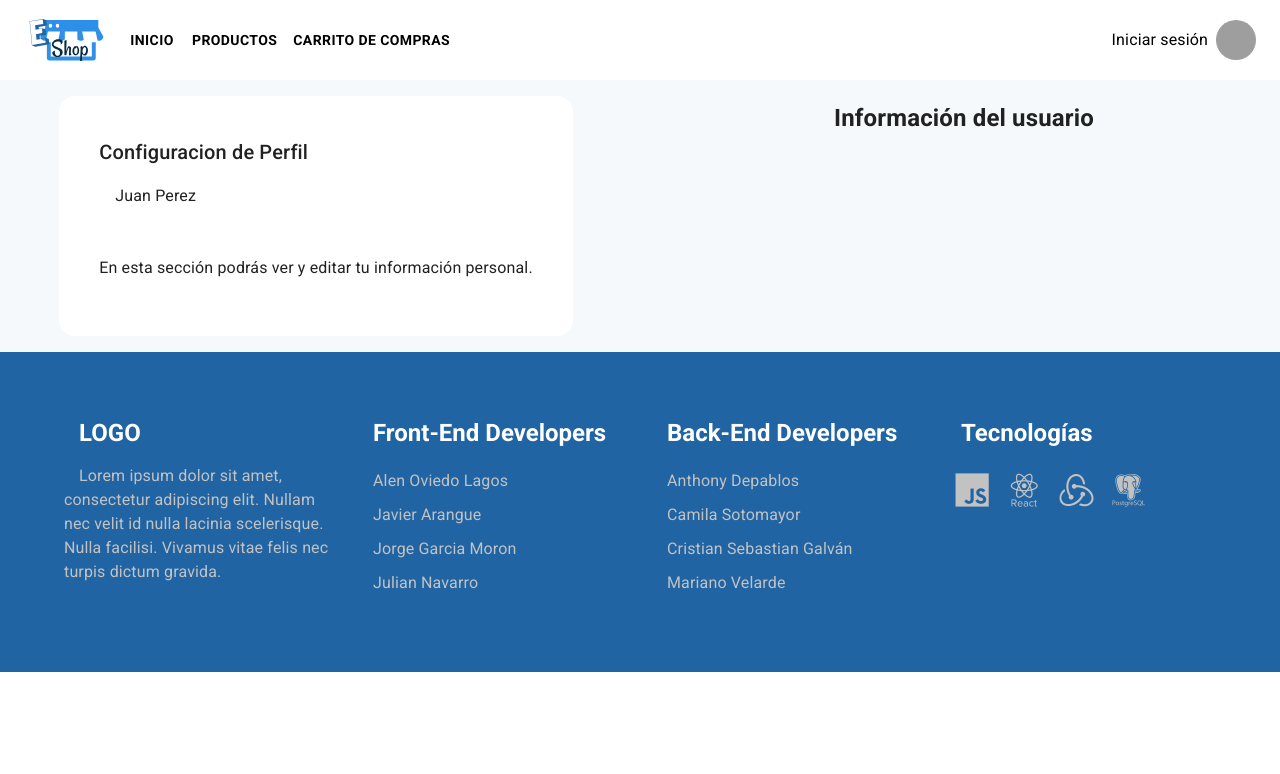
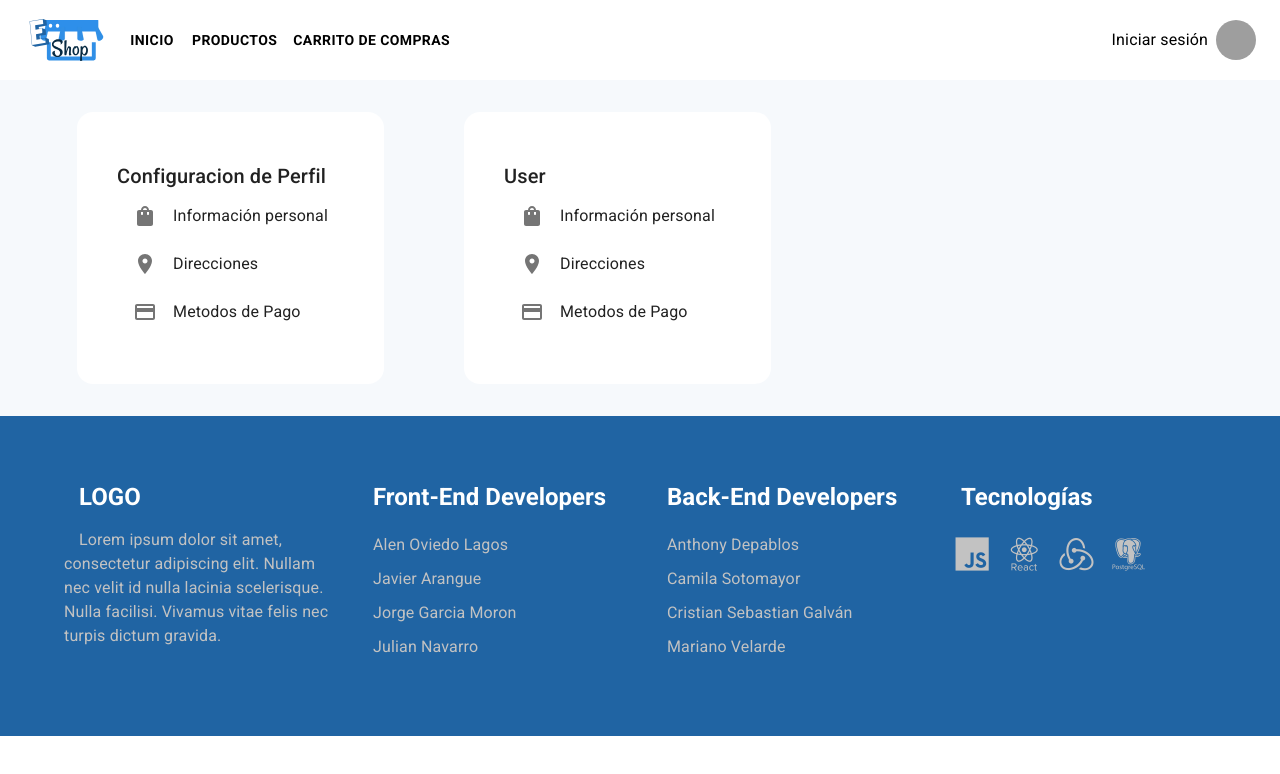
Before and after one commit to jerickgm89/ecommerce_frontend, a React (Vite) app: page /user in a window 1280 px wide. Shown: the top 774 px of the page. Built offline with nearby package versions, Linux system fonts and the light colour scheme; grey boxes are pictures that could not be loaded.

Commit message:
Feat: Avance con el diseño del userPanel

```diff
--- a/src/components/navBar/NavBar.jsx
+++ b/src/components/navBar/NavBar.jsx
@@ -43,7 +43,6 @@ export const NavBar = () => {
 
                     <Box
                         component="img"
-                        noWrap
                         alt="logo"
                         href="#app-bar-with-responsive-menu"
                         sx={{
--- a/src/router/AppRouter.jsx
+++ b/src/router/AppRouter.jsx
@@ -23,10 +23,10 @@ export const AppRouter = () => {
           <Route path="/auth/*" element={ <AuthRoutes /> }/>
 
           {/* Admin */}
-          <Route path="/admin" element={ <AdminRoutes /> }/>
+          <Route path="/admin/*" element={ <AdminRoutes /> }/>
 
           {/* User */}
-          <Route path="/user" element={ <UserRoutes /> }/>
+          <Route path="/user/*" element={ <UserRoutes /> }/>
 
       </Routes>
     </div>
--- a/src/theme/themeEcommerce.js
+++ b/src/theme/themeEcommerce.js
@@ -14,7 +14,7 @@ export const themeEcommerce = createTheme({
         },
         icon: {
             main: '#ffff',
-        },
+        }
     },
     components: {
         MuiDrawer: {
--- /dev/null
+++ b/src/userPanel/components/SideBarUser.jsx
@@ -0,0 +1,53 @@
+import { Box, Grid, List, ListItemButton, ListItemIcon, ListItemText, Typography } from "@mui/material"
+import {
+  ShoppingBag as ShoppingBagIcon,
+  Place as PlaceIcon,
+  Payment as PaymentIcon
+} from "@mui/icons-material"
+
+export const SideBarUser = () => {
+  return (
+    <Grid
+      item
+      xs={6}
+      md={4}
+      sx={{display: 'flex', justifyContent: 'right'}}
+    >
+      <Box
+        sx={{
+          display: 'flex',
+          flexDirection: 'column',
+          gap: 2,
+          m: 4,
+          p: 5,
+          borderRadius: 4,
+          backgroundColor: '#fff'
+        }}
+      >
+        <List component="div">
+          <Typography variant="h6">Configuracion de Perfil</Typography>
+          <ListItemButton>
+            <ListItemIcon>
+              <ShoppingBagIcon />
+            </ListItemIcon>
+            <ListItemText primary="Información personal" />
+          </ListItemButton>
+
+          <ListItemButton>
+            <ListItemIcon>
+              <PlaceIcon />
+            </ListItemIcon>
+            <ListItemText primary="Direcciones" />
+          </ListItemButton>
+
+          <ListItemButton>
+            <ListItemIcon>
+              <PaymentIcon />
+            </ListItemIcon>
+            <ListItemText primary="Metodos de Pago" />
+          </ListItemButton>
+        </List>
+      </Box>
+    </Grid>
+  )
+}
--- /dev/null
+++ b/src/userPanel/components/UserInfo.jsx
@@ -0,0 +1,60 @@
+import { Box, Grid, List, ListItemButton, ListItemIcon, ListItemText, Typography } from "@mui/material"
+import {
+  ShoppingBag as ShoppingBagIcon,
+  Place as PlaceIcon,
+  Payment as PaymentIcon
+} from "@mui/icons-material"
+import { useAuth0 } from "@auth0/auth0-react"
+
+
+export const UserInfo = () => {
+
+  const { user, isAuthenticated, isLoading } = useAuth0();
+  return (
+   <>
+
+    <Grid
+      item
+      xs={6}
+      md={8}
+      sx={{display: 'flex', justifyContent: 'left'}}
+    >
+      <Box
+        sx={{
+          display: 'flex',
+          flexDirection: 'column',
+          gap: 2,
+          m: 4,
+          p: 5,
+          borderRadius: 4,
+          backgroundColor: '#fff'
+        }}
+      >
+        <List component="div">
+          <Typography variant="h6">User</Typography>
+          <ListItemButton>
+            <ListItemIcon>
+              <ShoppingBagIcon />
+            </ListItemIcon>
+            <ListItemText primary="Información personal" />
+          </ListItemButton>
+
+          <ListItemButton>
+            <ListItemIcon>
+              <PlaceIcon />
+            </ListItemIcon>
+            <ListItemText primary="Direcciones" />
+          </ListItemButton>
+
+          <ListItemButton>
+            <ListItemIcon>
+              <PaymentIcon />
+            </ListItemIcon>
+            <ListItemText primary="Metodos de Pago" />
+          </ListItemButton>
+        </List>
+      </Box>
+    </Grid>
+   </>
+  )
+}
--- /dev/null
+++ b/src/userPanel/components/index.js
@@ -0,0 +1,2 @@
+export * from './SideBarUser.jsx'
+export * from './UserInfo.jsx'
--- a/src/userPanel/pages/UserPanel.jsx
+++ b/src/userPanel/pages/UserPanel.jsx
@@ -1,45 +1,14 @@
-import { Box, Grid, Typography } from "@mui/material"
+import { Grid } from "@mui/material"
+
 import { UserLayout } from "../layout/"
+import { SideBarUser, UserInfo } from "../components"
 
 export const UserPanel = () => {
   return (
     <UserLayout>
       <Grid container spacing={2}>
-        <Grid
-          item
-          xs={12}
-          md={6}
-          sx={{display: 'flex', justifyContent: 'center'}}
-        >
-          <Box
-            sx={{
-              display: 'flex',
-              flexDirection: 'column',
-              gap: 2,
-              m: 2,
-              p: 5,
-              borderRadius: 4,
-              backgroundColor: '#fff'
-            }}
-          >
-            <Box>
-              <Typography variant="h6">Configuracion de Perfil</Typography>
-              <Box sx={{diplay: 'flex', alignItems:'left', m:2}}>
-
-                <Typography variant="body1">Juan Perez</Typography>
-              </Box>
-            </Box>
-            <p>En esta sección podrás ver y editar tu información personal.</p>
-          </Box>
-        </Grid>
-        <Grid
-          item
-          xs={12}
-          md={6}
-          sx={{display: 'flex', justifyContent: 'center'}}
-        >
-          <h2>Información del usuario</h2>
-        </Grid>
+        <SideBarUser/>
+        <UserInfo/>
       </Grid>
     </UserLayout>
   )
```
Also changed, not shown: src/admin/components/SideBar.jsx (line endings or trailing spaces).
